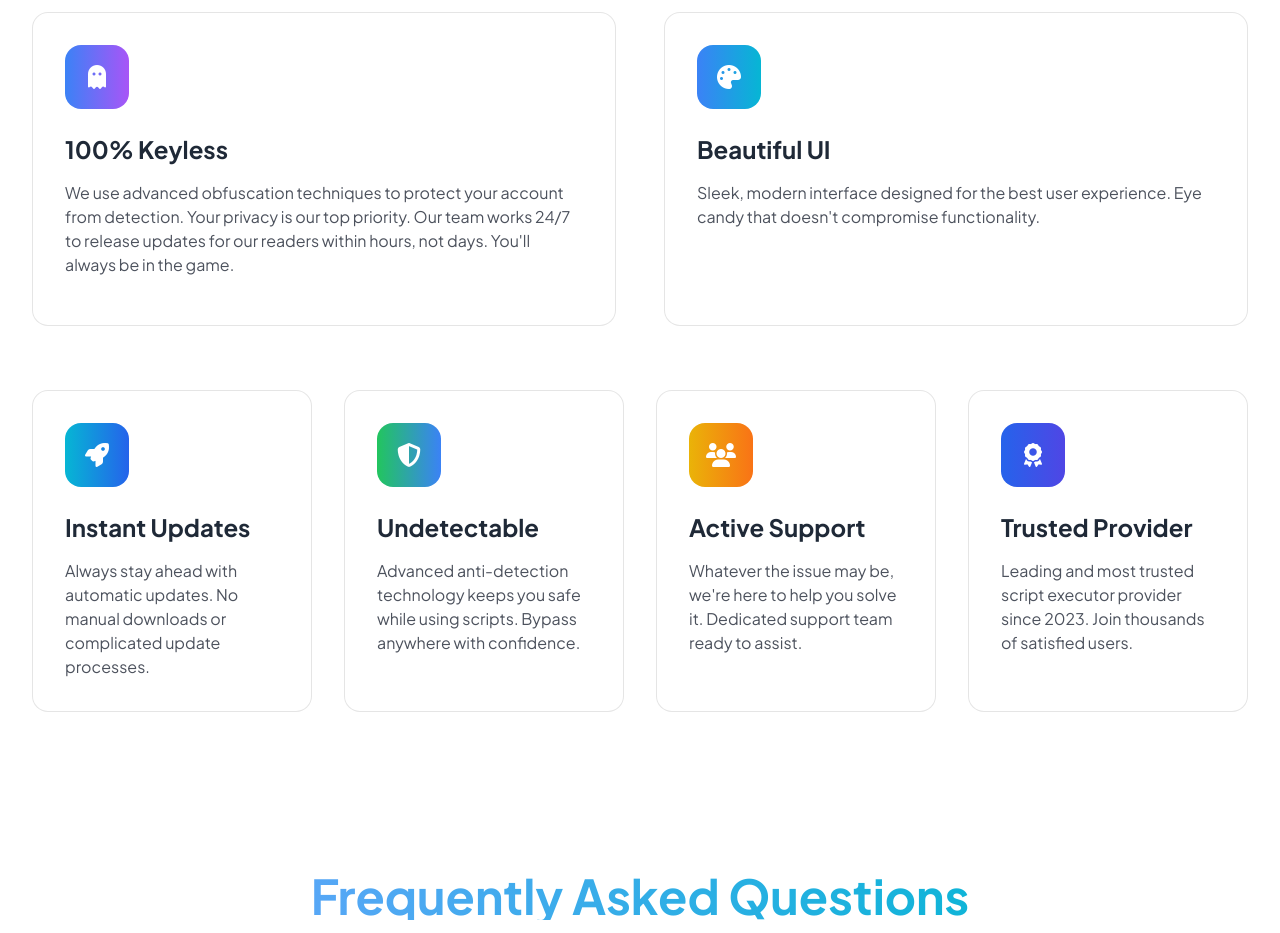
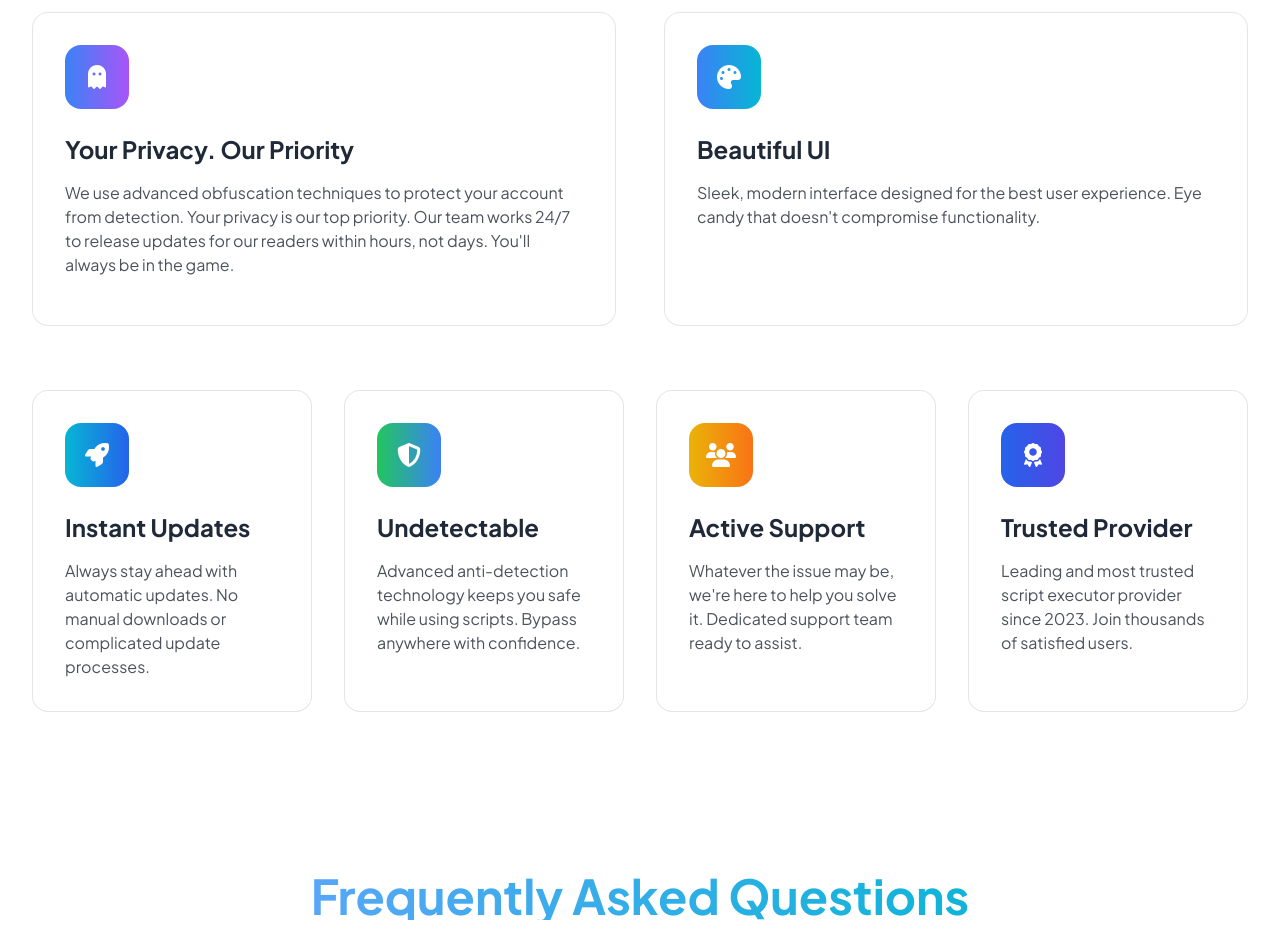
Before and after one commit to t100t/Elentis, a plain HTML site: page index.html in a window 1280 px wide. Shown: the part 1060-1993 px from the top of the page. Drawn offline with nearby package versions, Linux system fonts and the light colour scheme.

Commit message:
Update index.html

```diff
--- a/index.html
+++ b/index.html
@@ -493,7 +493,7 @@
                         <div class="w-16 h-16 bg-gradient-to-r from-blue-500 to-purple-500 rounded-2xl flex items-center justify-center mb-6">
                             <i class="fas fa-ghost text-2xl text-white"></i>
                         </div>
-                        <h3 class="feature-title text-2xl font-bold mb-4">100% Keyless</h3>
+                        <h3 class="feature-title text-2xl font-bold mb-4">Your Privacy. Our Priority</h3>
                         <p class="opacity-75 mb-4">
                             We use advanced obfuscation techniques to protect your account from detection. Your privacy is our top priority. Our team works 24/7 to release updates for our readers within hours, not days. You'll always be in the game.
                         </p>
```
